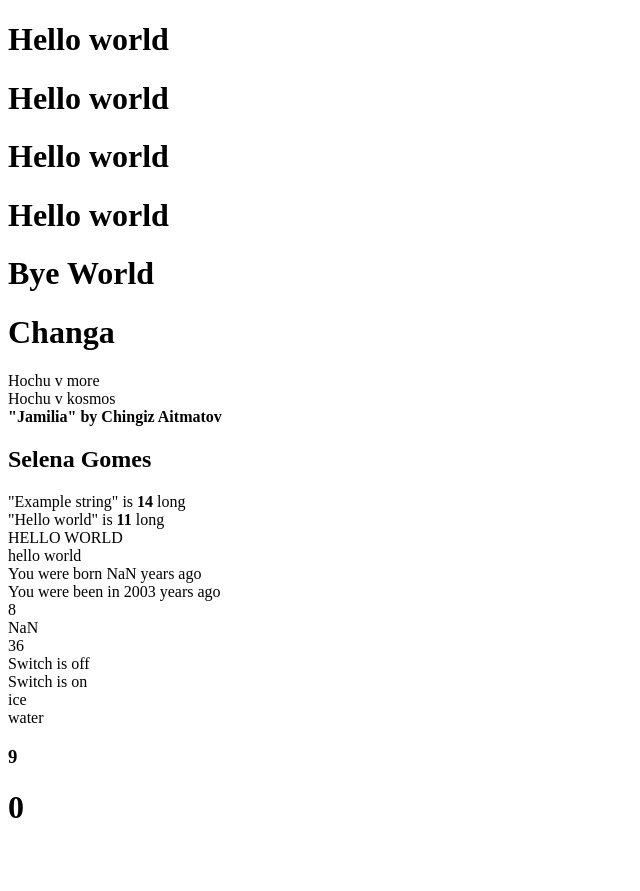
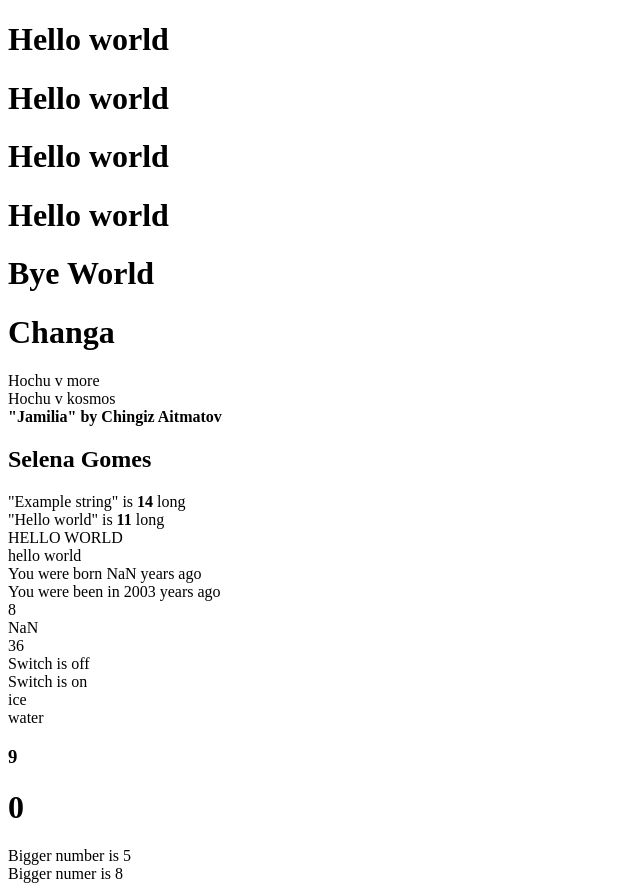
Before and after one commit to MadinaTadjidinova/my-first-app, a React (Create React App) app: page / in a window 1280 px wide. Shown: the whole page, without its empty margins (0-640 px from the left). Before the commit the page ends 847 px from the top, so only its background shows below. Built offline with nearby package versions, Linux system fonts and the light colour scheme.

Commit message:
Import BiggerNumber

```diff
--- a/src/App.js
+++ b/src/App.js
@@ -16,6 +16,7 @@ import Switch from "./components/Switch";
 import Water from "./components/Water";
 import Sum from "./home_work/Sum";
 import RandomNumber from "./home_work/RandomNumber";
+import BiggerNumber from "./home_work/BiggerNumber";
 
 
 function App() {
@@ -53,6 +54,9 @@ function App() {
 
       <RandomNumber min={5} max={10} />
 
+      <BiggerNumber a={5} b={4} />
+      <BiggerNumber a={5} b={8} />
+
     </div>
   );
 }
```
